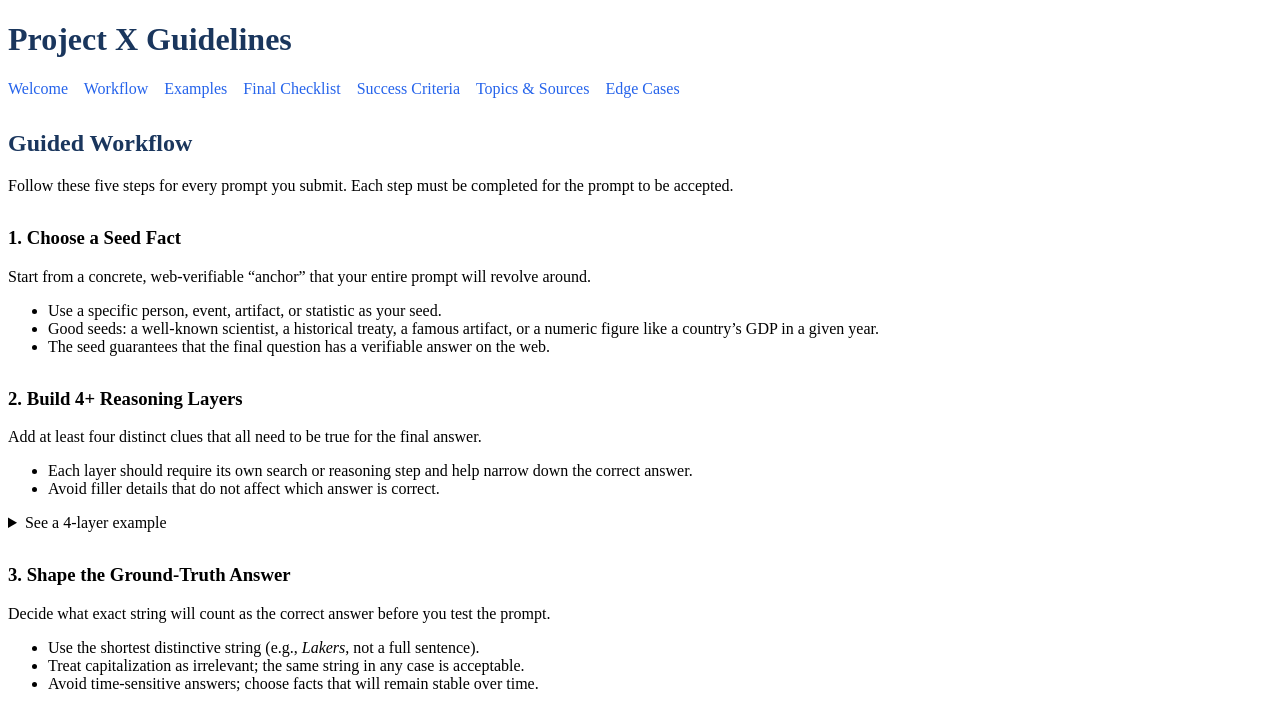
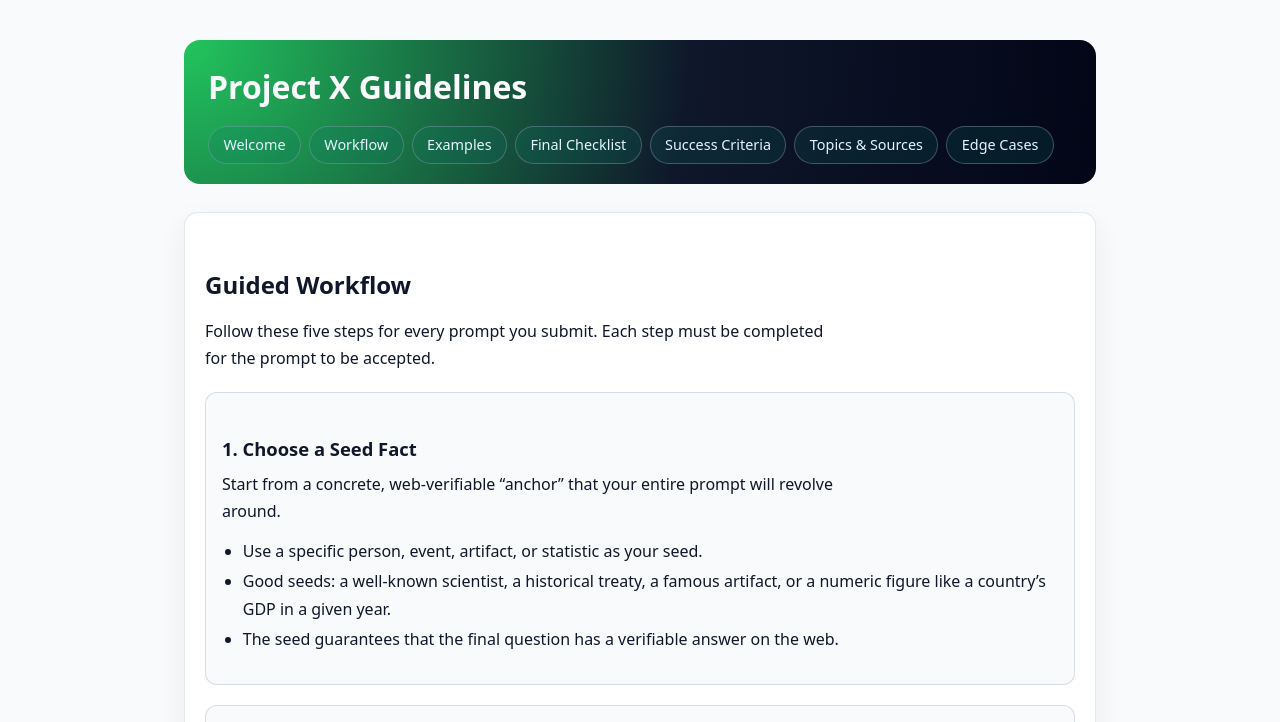
Before and after one commit to Justin-Folio/Proj-specific, a plain HTML site: page workflow.html in a window 1280 px wide. Shown: the top 722 px of the page. Drawn offline with Linux system fonts and the light colour scheme.

Commit message:
Update styles3.css

````diff
--- a/styles3.css
+++ b/styles3.css
@@ -1,27 +1,163 @@
-css
-body {
-  font-family: system-ui, -apple-system, sans-serif;
-  max-width: 800px;
-  margin: 2rem auto;
-  line-height: 1.6;
-  padding: 0 1rem;
+/* Base layout */
+* {
+  box-sizing: border-box;
 }
 
-h1, h2 {
-  color: #1a365d;
+body {
+  font-family: system-ui, -apple-system, BlinkMacSystemFont, "Segoe UI", sans-serif;
+  max-width: 960px;
+  margin: 2.5rem auto;
+  line-height: 1.7;
+  padding: 0 1.5rem;
+  color: #0f172a;           /* deep slate text */
+  background: #f8fafc;      /* very light slate background */
+}
+
+/* Headings */
+h1 {
+  font-size: 2rem;
+  margin-bottom: 0.5rem;
+  color: #020617;           /* near-black navy */
+}
+
+h2 {
+  font-size: 1.5rem;
+  margin-top: 2rem;
+  margin-bottom: 0.75rem;
+  color: #0f172a;
+}
+
+h3 {
+  font-size: 1.15rem;
+  margin-top: 1.5rem;
+  margin-bottom: 0.4rem;
+  color: #0f172a;
+}
+
+/* Header + nav */
+header {
+  margin-bottom: 1.5rem;
+  border-radius: 16px;
+  padding: 1.25rem 1.5rem;
+  background: radial-gradient(circle at top left, #22c55e 0, #0f172a 55%, #020617 100%);
+  color: #f9fafb;
+}
+
+header h1 {
+  margin: 0 0 0.75rem 0;
+  color: #f9fafb;
+}
+
+nav {
+  display: flex;
+  flex-wrap: wrap;
+  gap: 0.5rem;
 }
 
 nav a {
-  margin-right: 0.75rem;
   text-decoration: none;
-  color: #2563eb;
+  color: #e5f5ff;
+  background: rgba(15, 118, 110, 0.18); /* teal-ish pill */
+  border-radius: 999px;
+  padding: 0.35rem 0.9rem;
+  font-size: 0.9rem;
+  border: 1px solid rgba(148, 163, 184, 0.4);
+  transition: background 0.15s ease, color 0.15s ease, transform 0.1s ease;
 }
 
 nav a:hover {
-  text-decoration: underline;
+  background: #0f766e;      /* deeper teal */
+  color: #f9fafb;
+  transform: translateY(-1px);
+}
+
+/* Sections & content blocks */
+main {
+  margin-top: 1rem;
 }
 
 section {
-  margin-top: 2rem;
+  margin-top: 1.75rem;
+  padding: 1.25rem 1.25rem 1.3rem;
+  border-radius: 14px;
+  background: #ffffff;
+  box-shadow: 0 10px 30px rgba(15, 23, 42, 0.06);
+  border: 1px solid rgba(148, 163, 184, 0.25);
 }
-```[3]
+
+section#workflow section,
+section#examples section,
+section#success-criteria section {
+  /* nested sections: lighter card look */
+  margin-top: 1.25rem;
+  padding: 1rem 1rem 1.05rem;
+  border-radius: 12px;
+  background: #f9fafb;
+  box-shadow: none;
+  border: 1px solid rgba(203, 213, 225, 0.8);
+}
+
+/* Text elements */
+p {
+  margin: 0.4rem 0 0.8rem;
+  max-width: 70ch;
+}
+
+ul,
+ol {
+  padding-left: 1.3rem;
+  margin: 0.3rem 0 0.9rem;
+}
+
+li {
+  margin: 0.2rem 0;
+}
+
+/* Details / summary for expandable examples */
+details {
+  margin-top: 0.6rem;
+}
+
+details summary {
+  cursor: pointer;
+  font-weight: 600;
+  color: #0f766e;
+}
+
+details summary:hover {
+  color: #0d9488;
+}
+
+/* Links in body text */
+a {
+  color: #0f766e;
+}
+
+a:hover {
+  color: #0d9488;
+}
+
+/* Utility emphasis */
+em {
+  font-style: italic;
+}
+
+/* Small screens */
+@media (max-width: 640px) {
+  body {
+    margin: 1.5rem auto;
+    padding: 0 1rem;
+  }
+
+  header {
+    padding: 1rem 1.1rem;
+  }
+
+  nav {
+    gap: 0.4rem;
+  }
+
+  section {
+    padding: 1rem 1rem 1.1rem;
+  }
+}
````
